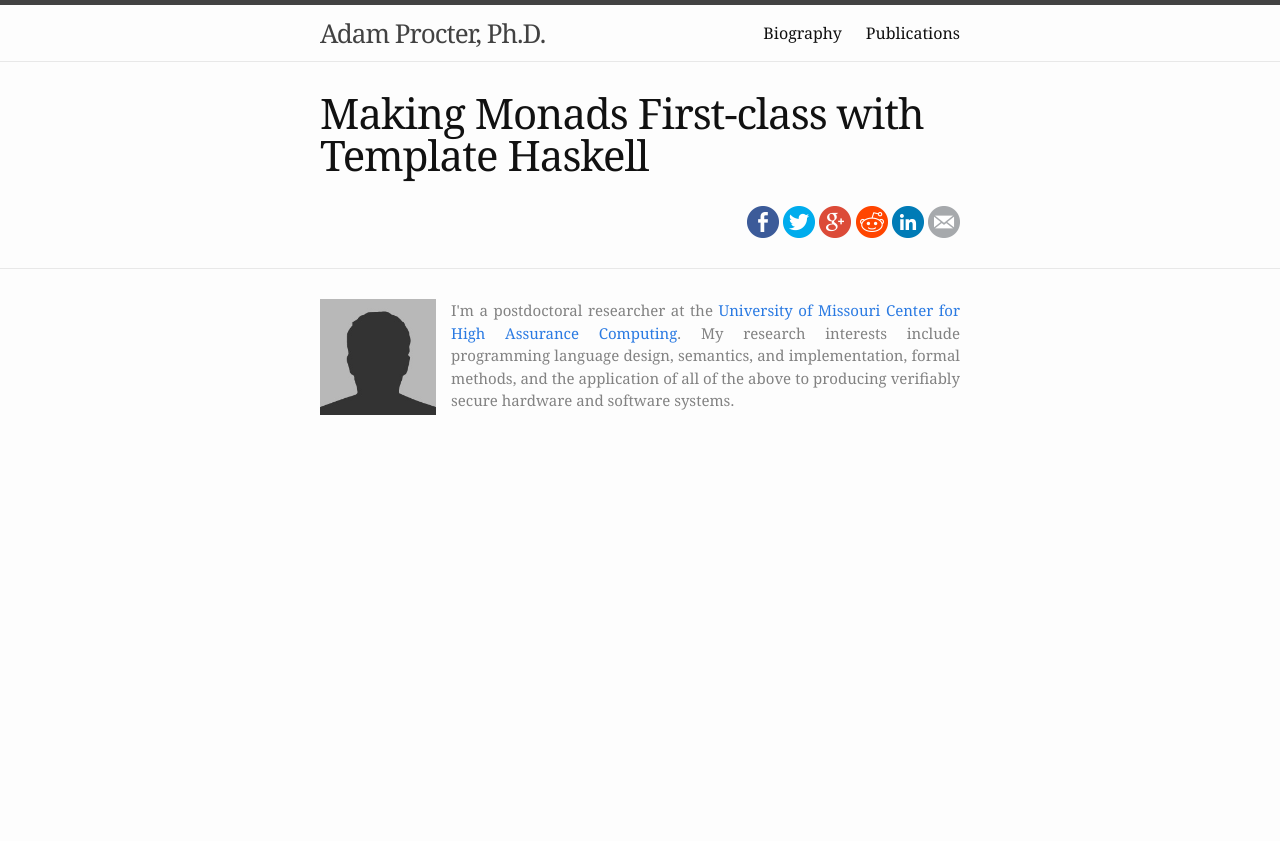
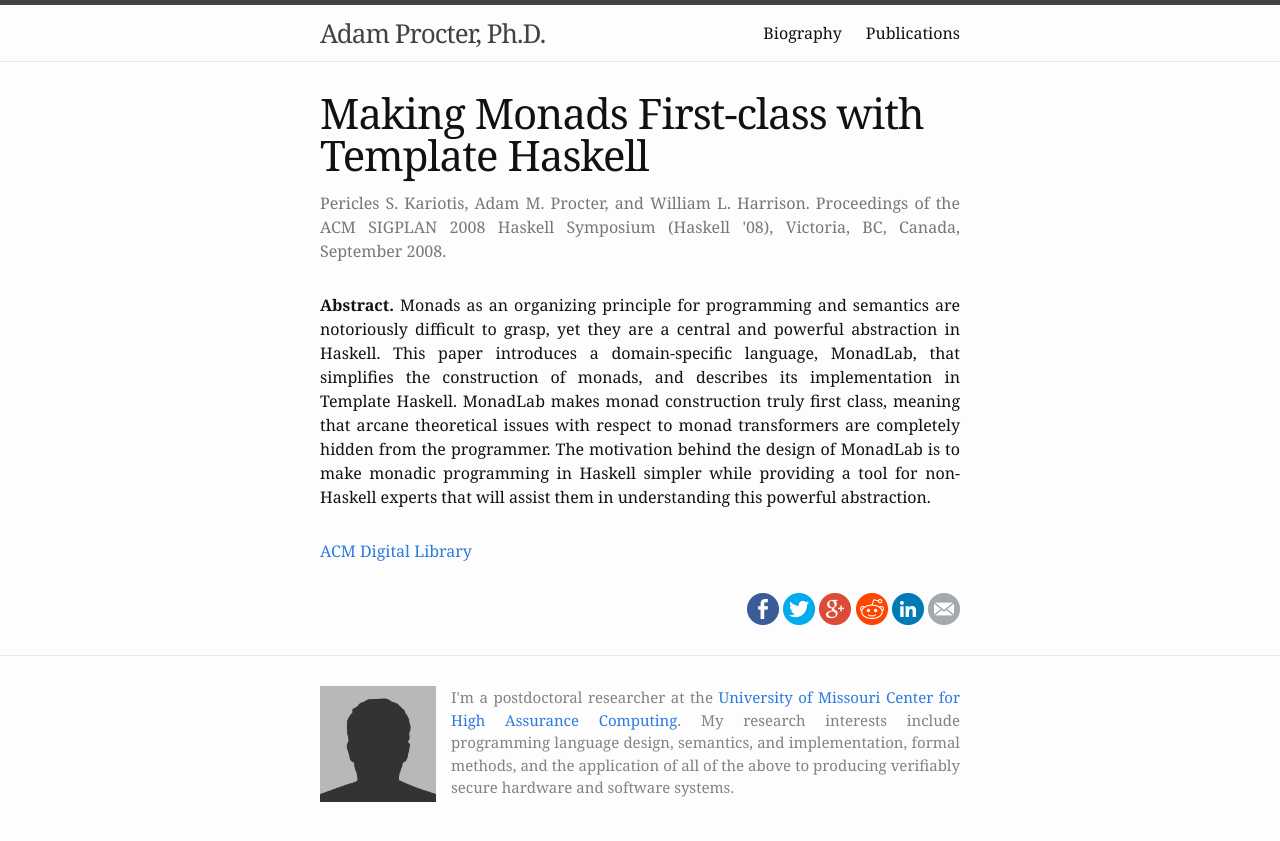
Before and after one commit to aprocter/aprocter.github.io, a Jekyll site: the page built from _publications/2008-haskell.markdown, in a window 1280 px wide. Shown: the top 841 px of the page. Built offline with Jekyll 4.4.1, drawn with Linux system fonts in a browser that asks for light colours.

Commit message:
Support for DL links

```diff
--- a/_layouts/publication.html
+++ b/_layouts/publication.html
@@ -5,7 +5,22 @@ layout: default
 
   <header class="post-header">
     <h1 class="post-title">{{ page.title }}</h1>
+    <p class="pub-bib">{{ page.authors }}. {{ page.where }}.</p>
   </header>
+
+  {% if page.abstract %}
+  <div class="pub-abstract">
+    <strong>Abstract.</strong> {{ page.abstract }}
+  </div>
+  {% endif %}
+
+  {% if page.download-links %}
+  <ul class="pub-downloads">
+  {% for dl in page.download-links %}
+      <li><a class="pub-download" href="{{ dl.url }}">{{ dl.text }}</a></li>
+  {% endfor %}
+  </ul>
+  {% endif %}
 
   <article class="post-content">
     {{ content }}
--- a/_publications/2008-haskell.markdown
+++ b/_publications/2008-haskell.markdown
@@ -3,4 +3,18 @@ layout:  publication
 title:   "Making Monads First-class with Template Haskell"
 authors: "Pericles S. Kariotis, Adam M. Procter, and William L. Harrison"
 where:   "Proceedings of the ACM SIGPLAN 2008 Haskell Symposium (Haskell '08), Victoria, BC, Canada, September 2008"
+abstract: >
+ Monads as an organizing principle for programming and semantics are
+ notoriously difficult to grasp, yet they are a central and powerful
+ abstraction in Haskell. This paper introduces a domain-specific language,
+ MonadLab, that simplifies the construction of monads, and describes its
+ implementation in Template Haskell. MonadLab makes monad construction truly
+ first class, meaning that arcane theoretical issues with respect to monad
+ transformers are completely hidden from the programmer. The motivation behind
+ the design of MonadLab is to make monadic programming in Haskell simpler while
+ providing a tool for non-Haskell experts that will assist them in
+ understanding this powerful abstraction.
+download-links:
+  - text: ACM Digital Library
+    url:  http://dl.acm.org/citation.cfm?doid=1543134.1411300
 ---
--- a/_sass/_layout.scss
+++ b/_sass/_layout.scss
@@ -201,13 +201,20 @@
      font-size: 12pt;
      margin-left: 20pt;
      margin-bottom: $spacing-unit * 0.4;
-     text-align: justify;
-     color: lighten($text-color,40%);
    }
    > .pub-abstract {
      margin-left: 20pt;
      text-align: justify;
    }
+}
+
+.pub-bib {
+     color: lighten($text-color,40%);
+     text-align: justify;
+}
+
+.pub-abstract {
+     text-align: justify;
 }
 
 
@@ -268,8 +275,28 @@
   padding-left: 0;
   margin-left: 0;
   margin-bottom: 0;
+
+  li {
+    display: inline;
+  }
 }
 
-.share-buttons li {
+.post > .pub-abstract {
+  margin-bottom: $spacing-unit;
+}
+
+.pub-downloads {
+  margin-left: 0;
   display: inline;
+
+  li {
+    display: inline-block;
+    list-style-type: circle;
+  }
+  li:before {
+    content: '\00a0\2014\00a0\00a0';
+  }
+  li:first-child:before {
+    content: '';
+  }
 }
```
Also changed, not shown: _publications/2015-cheapthreads.markdown (+7 -0 lines).
